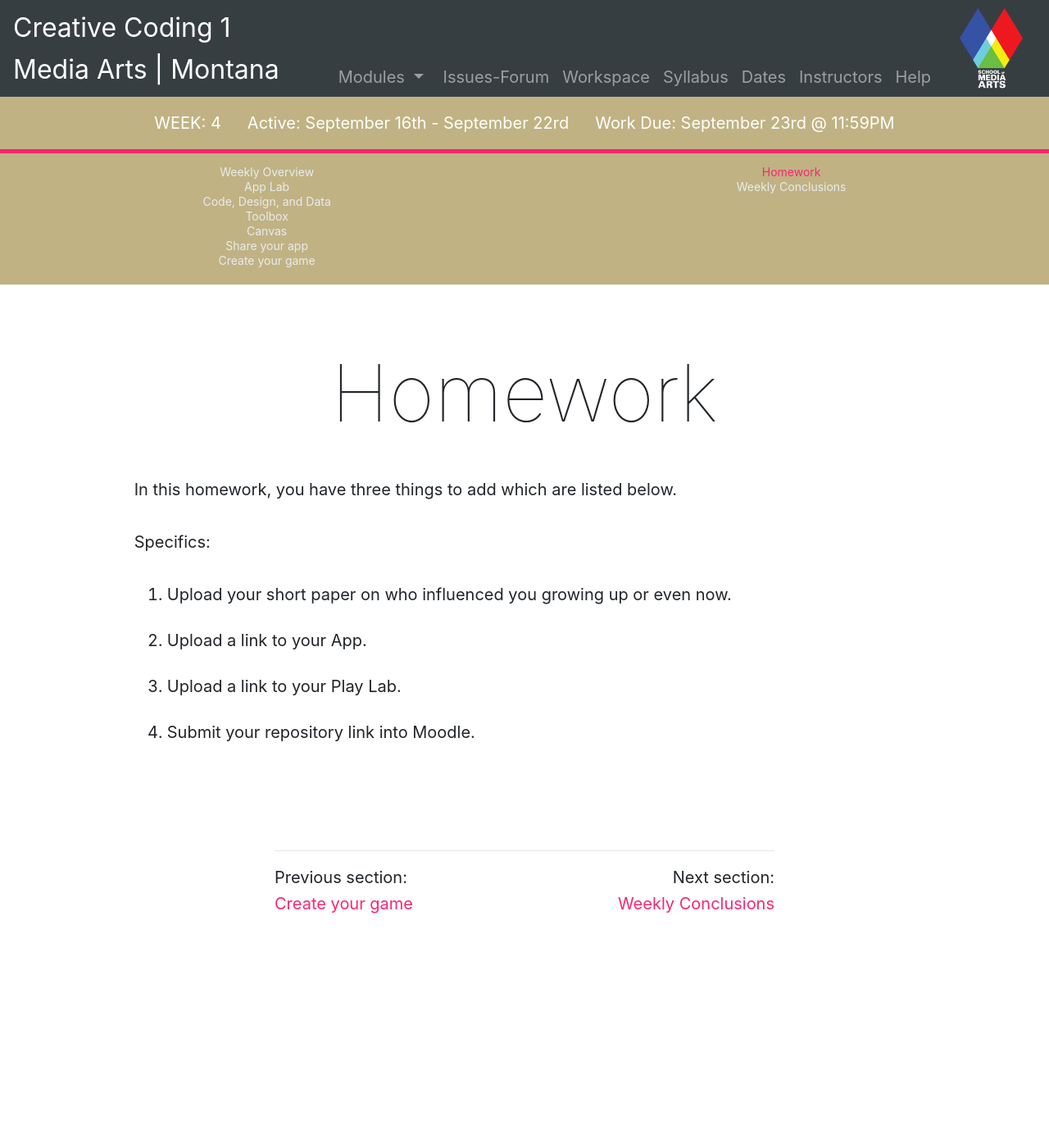
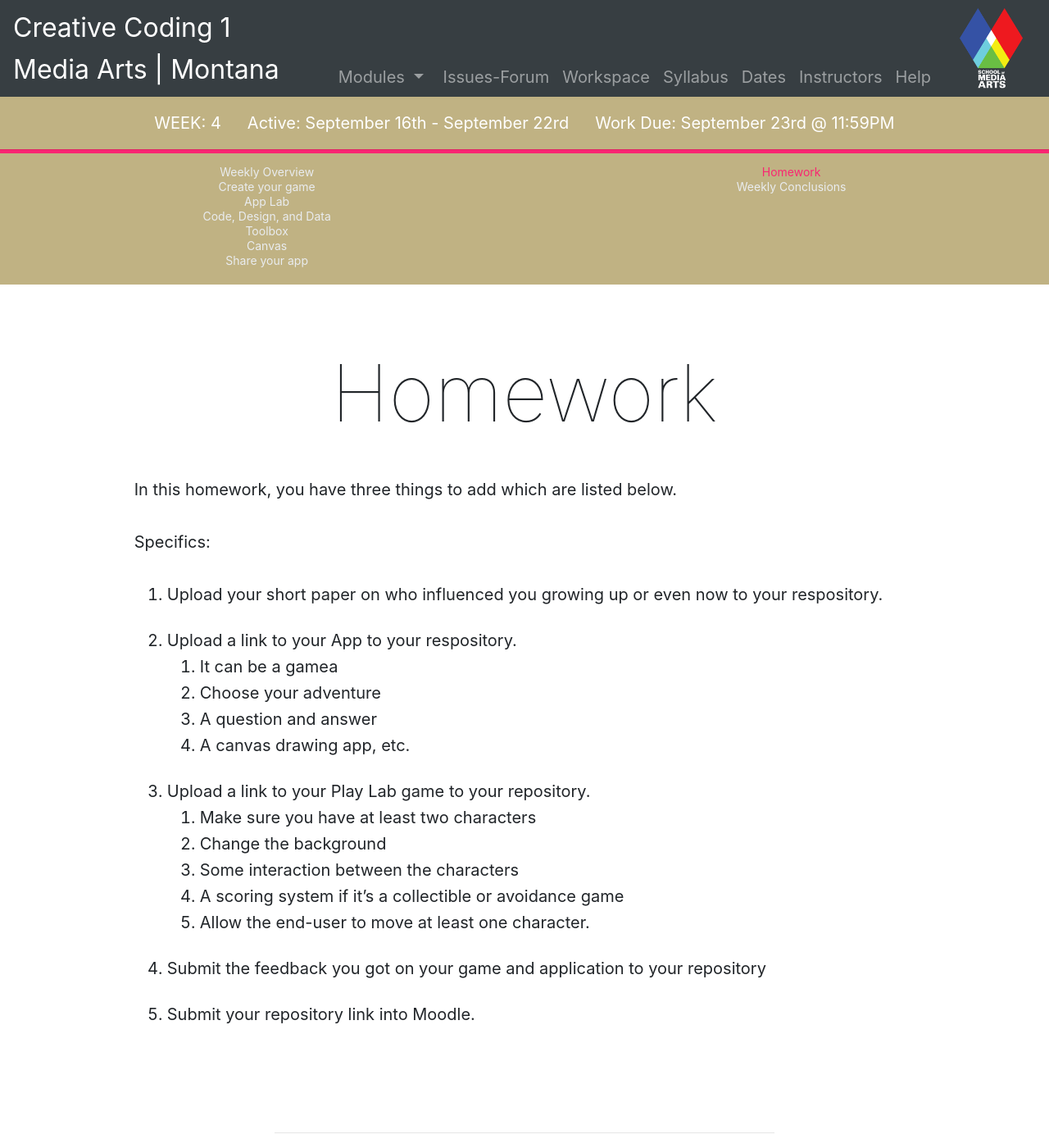
Before and after one commit to Montana-Media-Arts/creative-coding-1-Fall2019, a Jekyll site: the page built from modules/week-4/_posts/2017-02-01-homework.md, in a window 1280 px wide and 1400 px high. Shown: the whole window at 82% size. Built offline with Jekyll 4.4.1, drawn with Linux system fonts in a browser that asks for light colours; nearby versions of some CDN libraries; a script that is not in the unit is left out.

Commit message:
updated files

```diff
--- a/modules/week-4/_posts/2017-02-01-homework.md
+++ b/modules/week-4/_posts/2017-02-01-homework.md
@@ -10,7 +10,17 @@ In this homework, you have three things to add which are listed below.
 
 Specifics:
 
-1. Upload your short paper on who influenced you growing up or even now.
-2. Upload a link to your App.
-3. Upload a link to your Play Lab.
-4. Submit your repository link into Moodle.
+1. Upload your short paper on who influenced you growing up or even now to your respository.
+2. Upload a link to your App to your respository.
+   1. It can be a gamea
+   2. Choose your adventure
+   3. A question and answer
+   4. A canvas drawing app, etc.
+3. Upload a link to your Play Lab game to your repository.
+   1. Make sure you have at least two characters
+   2. Change the background
+   3. Some interaction between the characters
+   4. A scoring system if it's a collectible or avoidance game
+   5. Allow the end-user to move at least one character.
+4. Submit the feedback you got on your game and application to your repository
+5. Submit your repository link into Moodle.
```
Also changed, not shown: modules/week-4/_posts/2017-3-30-conclusions.md (+1 -1 lines), modules/week-4/_posts/2017-01-01-01-overview.md (renamed from modules/week-4/_posts/2017-01-01-overview.md), modules/week-4/_posts/2017-01-01-02-play-lab.md (renamed from modules/week-4/_posts/2017-01-14-play-lab.md).
